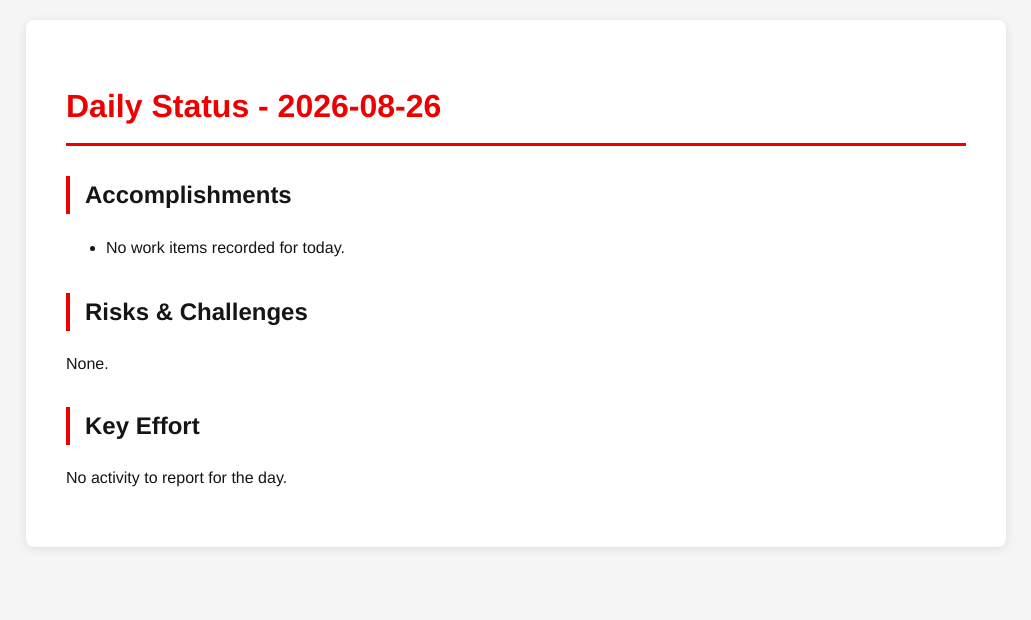
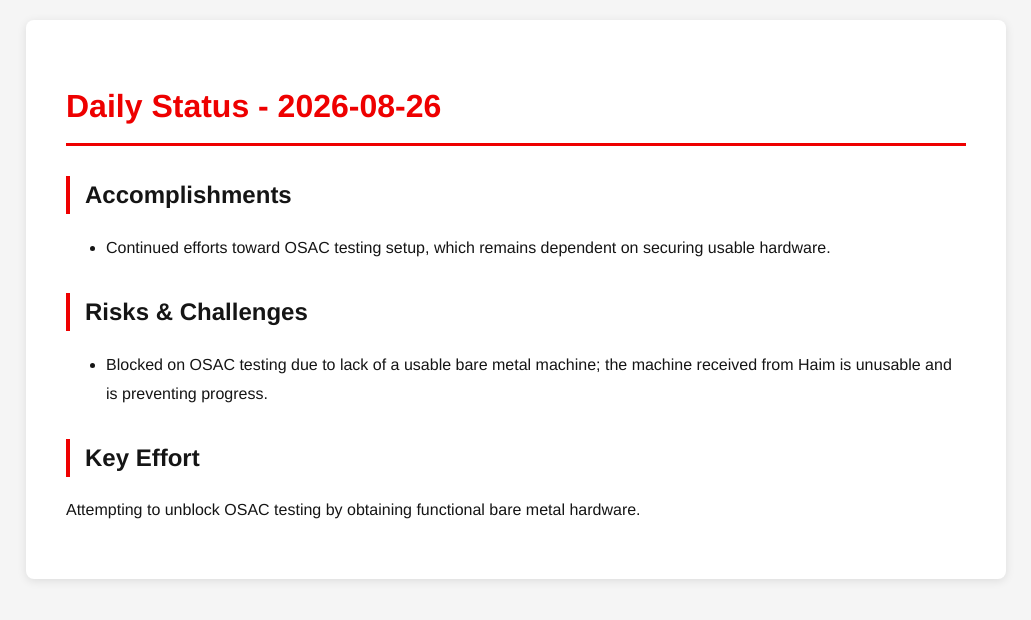
Before and after one commit to tzvatot/daily-status, a Jekyll site: the page built from 2026-08-26.md, in a window 1280 px wide. Shown: the top 620 px of the page, without its empty margins (124-1155 px from the left). Built offline with Jekyll 4.4.1, drawn with Linux system fonts in a browser that asks for light colours.

Commit message:
Daily status update - 2026-08-26

```diff
--- a/2026-08-26.md
+++ b/2026-08-26.md
@@ -7,10 +7,10 @@ date: 2026-08-26
 # Daily Status - 2026-08-26
 
 ## Accomplishments
-- No work items recorded for today.
+- Continued efforts toward OSAC testing setup, which remains dependent on securing usable hardware.
 
 ## Risks & Challenges
-None.
+- Blocked on OSAC testing due to lack of a usable bare metal machine; the machine received from Haim is unusable and is preventing progress.
 
 ## Key Effort
-No activity to report for the day.
+Attempting to unblock OSAC testing by obtaining functional bare metal hardware.
```
